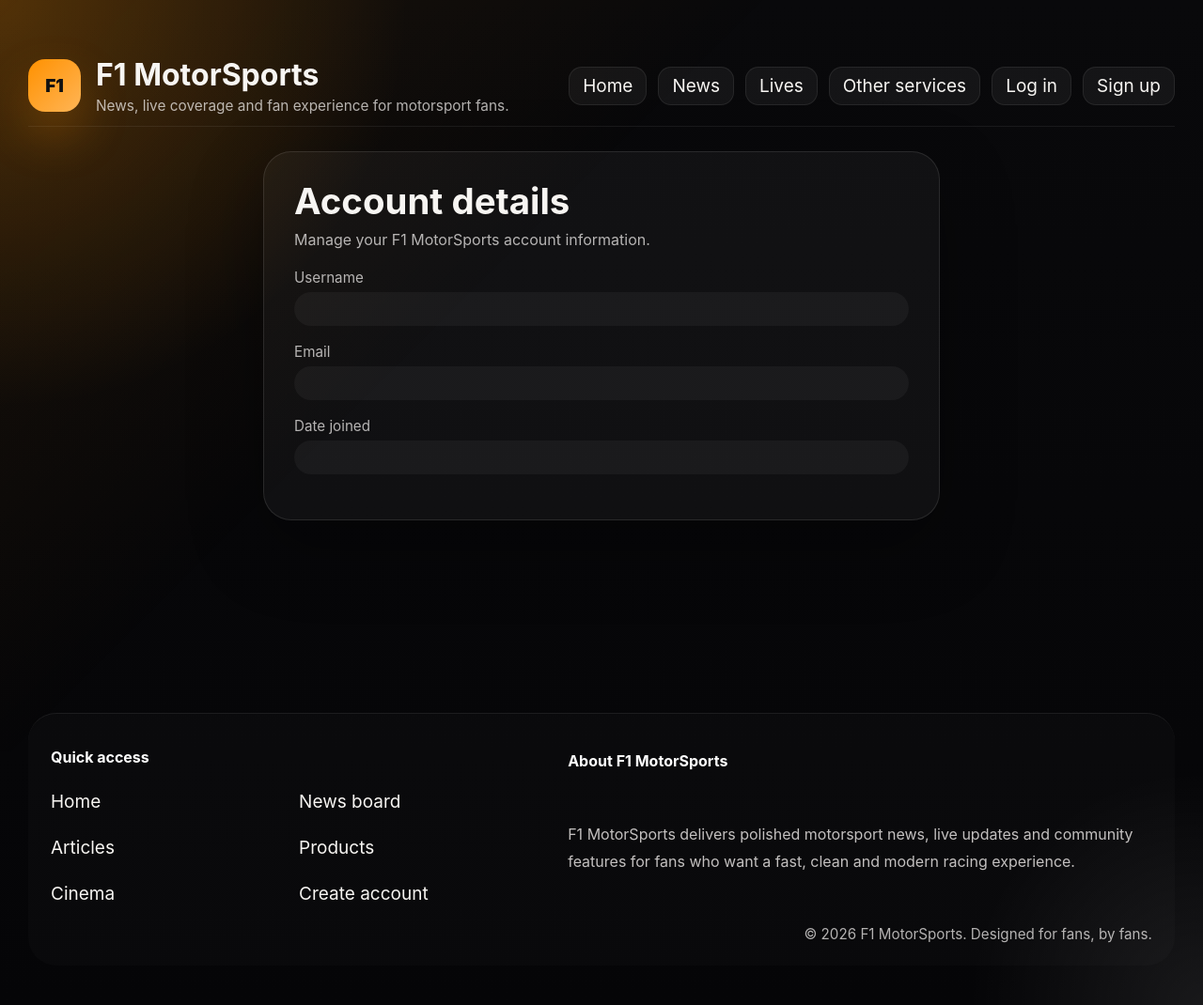
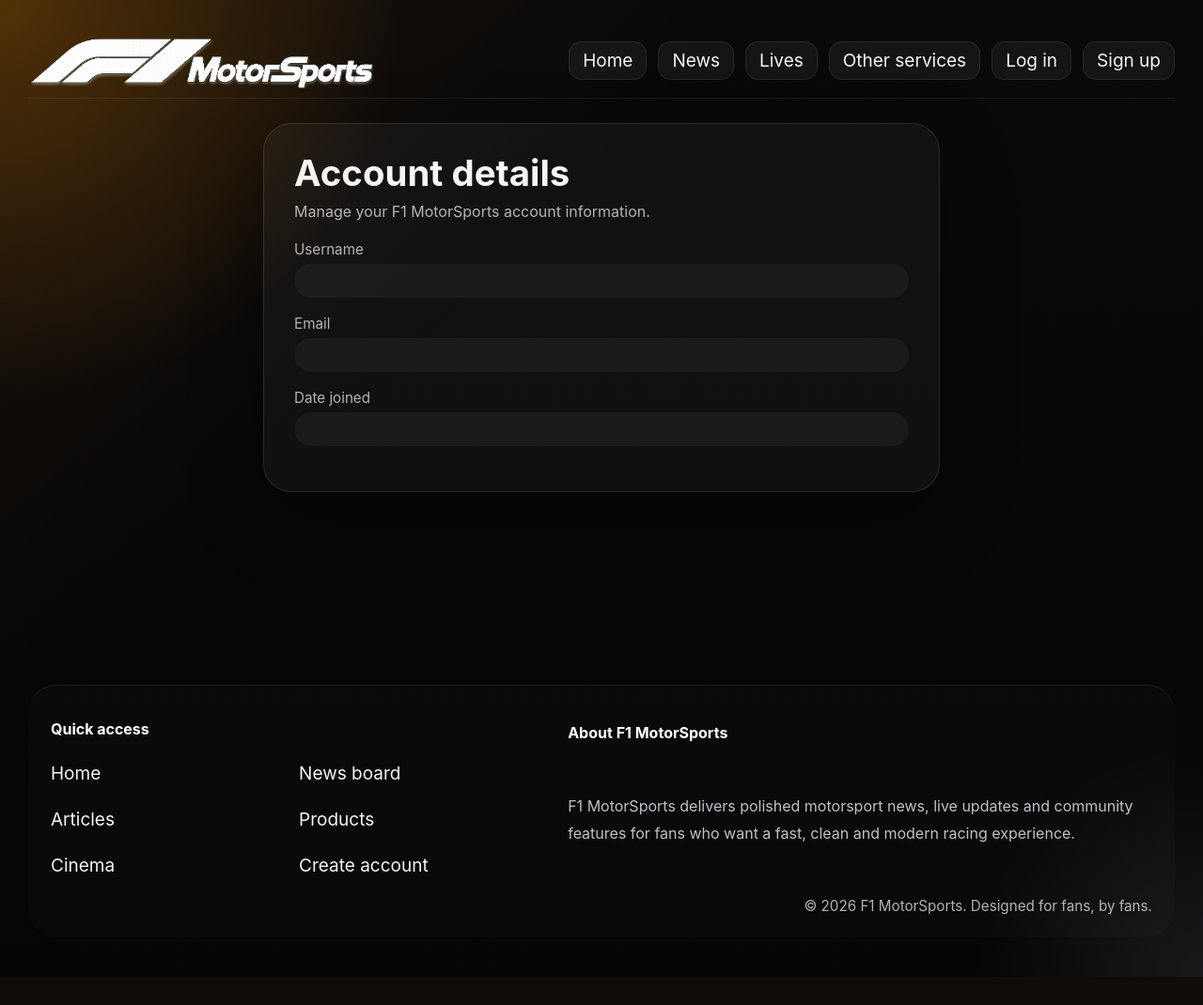
Before and after one commit to mm-ansarian/F1MotorSports, a Django app: template accounts/templates/account_details_page.html in a window 1280 px wide. Shown: the whole page at 94% size. After the commit the page ends 1040 px from the top, so only its background shows below. Run offline with Django 3.2, Linux system fonts and the light colour scheme; the template is opened without the code that fills it, so the values that code supplies are empty.

Commit message:
Add a logo to the website and update README.md
Our website is now having a beautiful logo and favicon!
And also, `README.md` has been updated to include more information about the project.

```diff
--- a/news/templates/base.html
+++ b/news/templates/base.html
@@ -6,6 +6,7 @@
     <meta charset="UTF-8">
     <meta name="viewport" content="width=device-width, initial-scale=1.0">
     <title>{% block title %}F1 MotorSports{% endblock title %}</title>
+    <link rel="icon" type="image.png" href="{% static 'pictures/favicon.png' %}">
     <link rel="stylesheet" href="{% static 'style/base.css' %}">
     {% block extra_css %}{% endblock extra_css %}
 </head>
@@ -24,11 +25,7 @@
     <div class="page-shell">
         <header class="site-header">
             <a class="brand" href="{% url 'home_page' %}">
-                <span class="brand-mark">F1</span>
-                <div class="brand-copy">
-                    <h1>F1 MotorSports</h1>
-                    <p>News, live coverage and fan experience for motorsport fans.</p>
-                </div>
+                <img src="{% static 'pictures/logo.png' %}" alt="F1 MotorSports Logo" class="brand-logo">
             </a>
 
             <nav class="site-nav">
--- a/static/style/base.css
+++ b/static/style/base.css
@@ -103,7 +103,7 @@ button,
 .page-shell {
     width: min(1220px, calc(100% - 32px));
     margin: 0 auto;
-    padding: 18px 0 42px;
+    padding: 6px 0 42px;
     opacity: 0;
     transform: none;
     animation: pageFadeIn 0.45s cubic-bezier(0.22, 1, 0.36, 1) 0.12s forwards;
@@ -115,7 +115,7 @@ button,
     justify-content: space-between;
     gap: 18px;
     align-items: center;
-    padding: 24px 0 12px;
+    padding: 10px 0 10px;
     border-bottom: 1px solid rgba(255, 255, 255, 0.07);
 }
 
@@ -165,34 +165,24 @@ button,
     position: relative;
 }
 
-.brand {
-    display: flex;
-    align-items: center;
-    gap: 16px;
-}
-
-.brand-mark {
-    width: 56px;
-    height: 56px;
-    border-radius: 18px;
-    display: inline-flex;
-    align-items: center;
-    justify-content: center;
-    font-weight: 900;
-    color: #111;
-    background: linear-gradient(135deg, var(--orange), var(--orange-soft));
-    box-shadow: 0 24px 50px rgba(255, 145, 0, 0.25);
-}
-
 .brand-copy h1 {
     margin: 0;
     font-size: clamp(1.8rem, 2.5vw, 2.6rem);
 }
 
-.brand-copy p {
-    margin: 4px 0 0;
-    color: var(--muted);
-    font-size: 0.96rem;
+.brand {
+    display: flex;
+    flex-direction: column;
+    align-items: flex-start;
+    gap: 10px;
+    text-decoration: none;
+    color: inherit;
+}
+
+.brand-logo {
+    width: 370px;
+    height: auto;
+    object-fit: contain;
 }
 
 .site-nav {
```
Also changed, not shown: F1MotorSports.png (added), README.md, static/pictures/favicon.png (added), static/pictures/logo.png (added).
